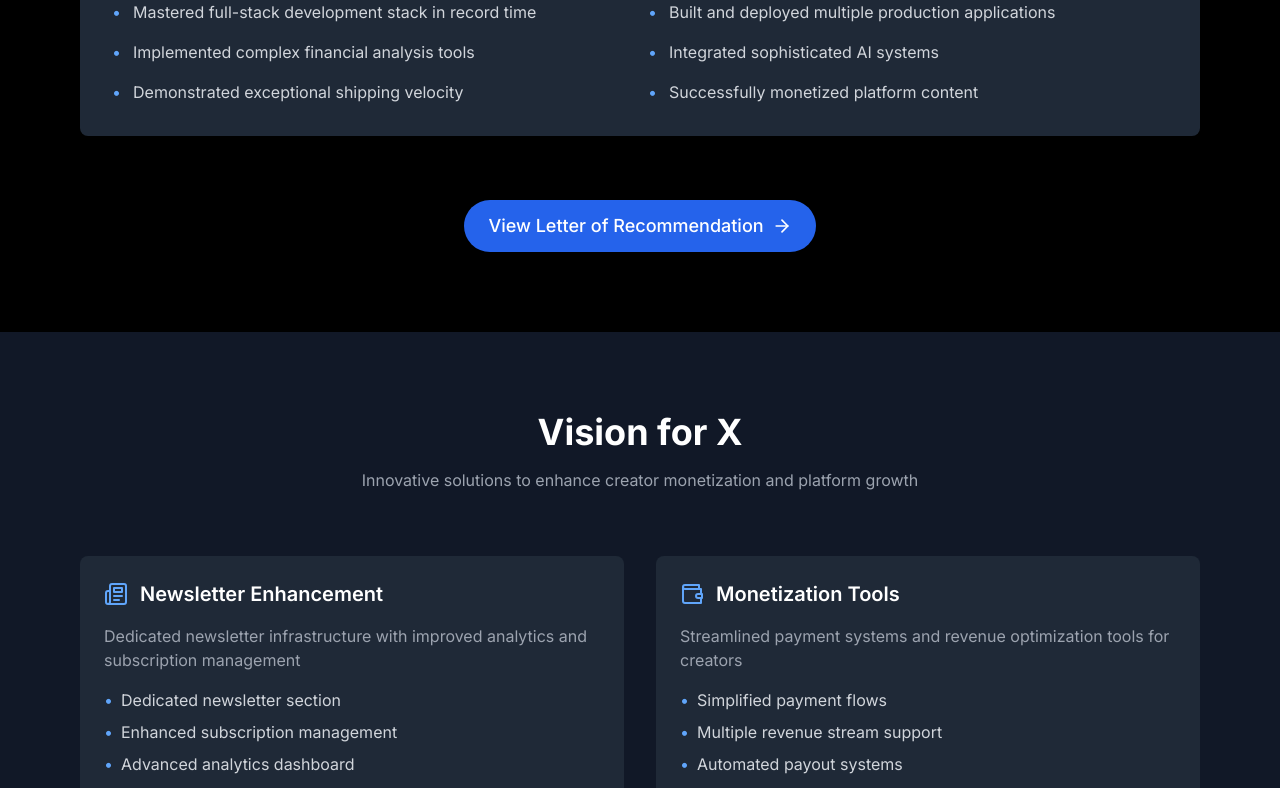
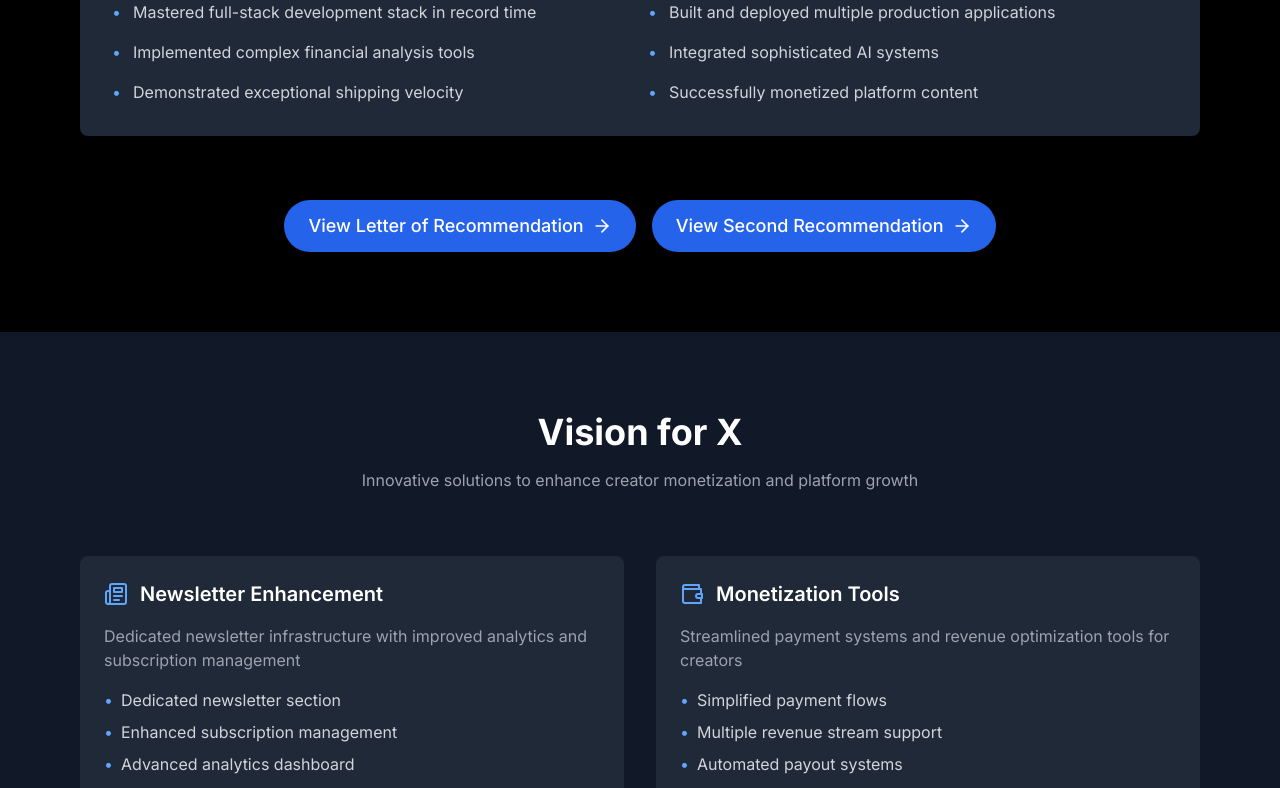
Before and after one commit to tony-42069/x-portfolio, a Next.js app: page / in a window 1280 px wide. Shown: the part 2320-3108 px from the top of the page. Built offline with nearby package versions, Linux system fonts and the light colour scheme.

Commit message:
Add second recommendation letter

```diff
--- a/src/components/sections/evidence.tsx
+++ b/src/components/sections/evidence.tsx
@@ -86,21 +86,21 @@
           className="bg-gray-800 rounded-lg p-8"
         >
           <h3 className="text-2xl font-bold text-white mb-6">Key Achievements</h3>
-          <div className="grid grid-cols-1 md:grid-cols-2 gap-4">
-            {achievements.map((achievement, index) => (
-              <motion.div
+          <ul className="grid grid-cols-1 md:grid-cols-2 gap-4">
+            {achievements.map((achievement) => (
+              <motion.li
                 key={achievement}
                 initial={{ opacity: 0, x: -20 }}
                 whileInView={{ opacity: 1, x: 0 }}
                 viewport={{ once: true }}
-                transition={{ duration: 0.6, delay: index * 0.1 }}
+                transition={{ duration: 0.6 }}
                 className="flex items-center text-gray-300"
               >
-                <div className="mr-3 text-blue-400">•</div>
+                <span className="mr-3 text-blue-400">•</span>
                 {achievement}
-              </motion.div>
+              </motion.li>
             ))}
-          </div>
+          </ul>
         </motion.div>
 
         {/* Recommendation Letter */}
@@ -111,6 +111,7 @@
           transition={{ duration: 0.6 }}
           className="mt-16 text-center"
         >
+          <div className="flex flex-col md:flex-row justify-center items-center space-y-4 md:space-y-0 md:space-x-4">
             <a
               href="/letter-of-recommendation.pdf"
               target="_blank"
@@ -120,6 +121,16 @@
               View Letter of Recommendation
               <ArrowRight className="ml-2 w-5 h-5" />
             </a>
+            <a
+              href="/letter-of-recommendation-2.pdf"
+              target="_blank"
+              rel="noopener noreferrer"
+              className="inline-flex items-center px-6 py-3 text-lg font-medium text-white bg-blue-600 rounded-full hover:bg-blue-700 transition-colors"
+            >
+              View Second Recommendation
+              <ArrowRight className="ml-2 w-5 h-5" />
+            </a>
+          </div>
         </motion.div>
       </div>
     </section>
```
Also changed, not shown: 1 other file (tests, documents, lock files or other folders). Lines whose indentation alone changed are shown as unchanged.
